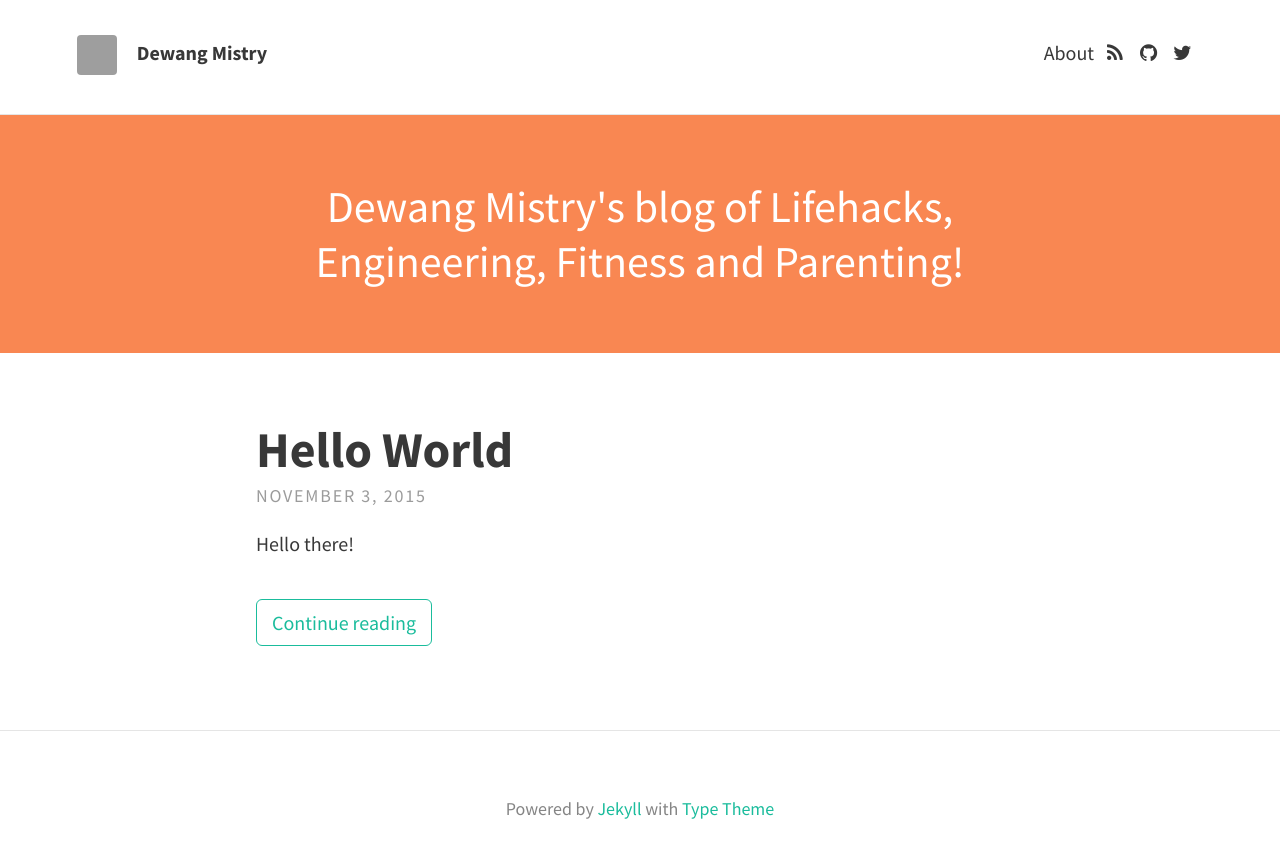
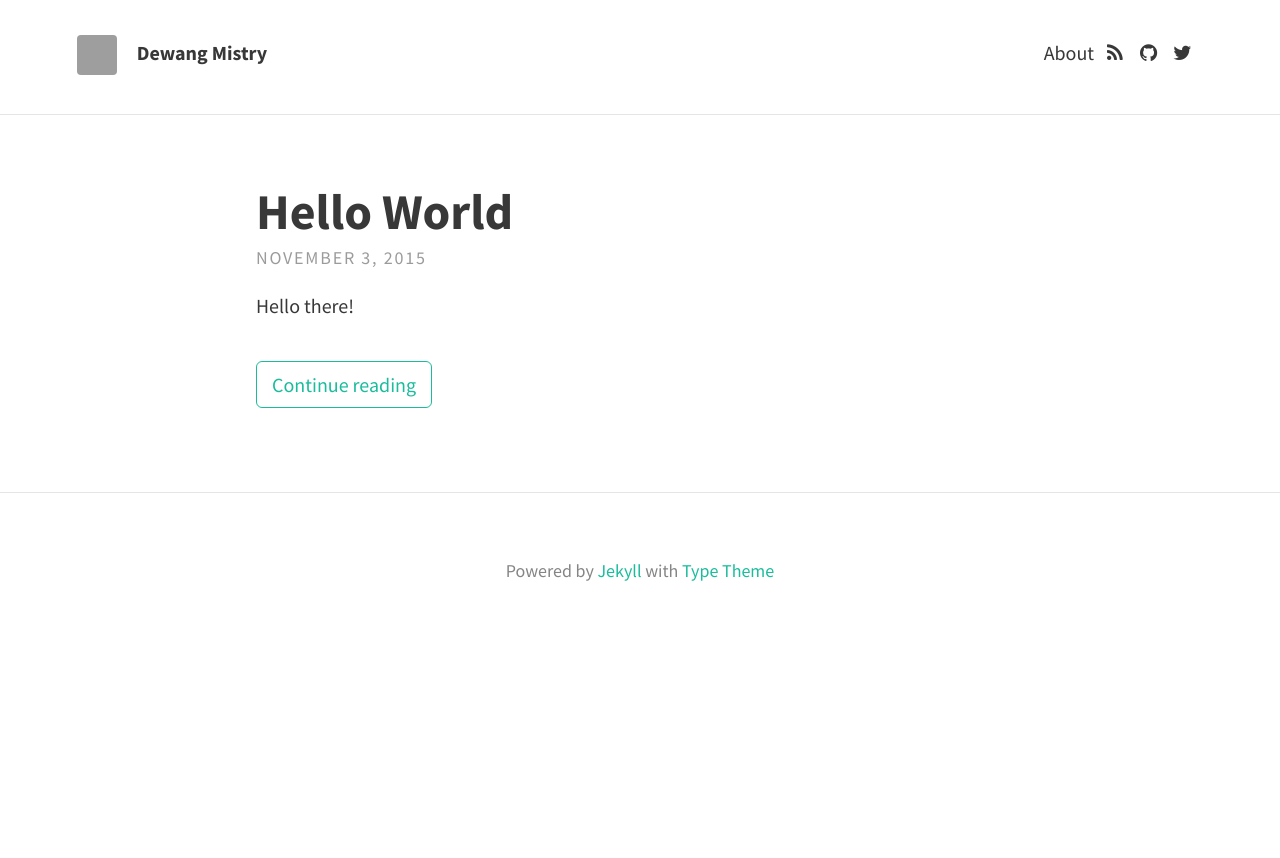
Before and after one commit to dewang-mistry/dewang-mistry.github.io, a Jekyll site: the page built from index.html, in a window 1280 px wide. Shown: the top 858 px of the page. Built offline with Jekyll 4.4.1, drawn with Linux system fonts in a browser that asks for light colours; nearby versions of some CDN libraries; the list of posts is cut into pages by our own code; grey boxes are pictures that could not be loaded.

```diff
--- a/_config.yml
+++ b/_config.yml
@@ -12,8 +12,7 @@ theme:
   description: "Dewang Mistry's personal blog." # used by search engines
 
   # Header and footer text
-  header_text: >
-   Dewang Mistry's blog of Lifehacks, Engineering, Fitness and Parenting!
+  header_text:
   header_text_feature_image:
   footer_text: >
    Powered by <a href="http://jekyllrb.com">Jekyll</a> with <a href="https://rohanchandra.github.io/project/type/">Type Theme</a>
```
